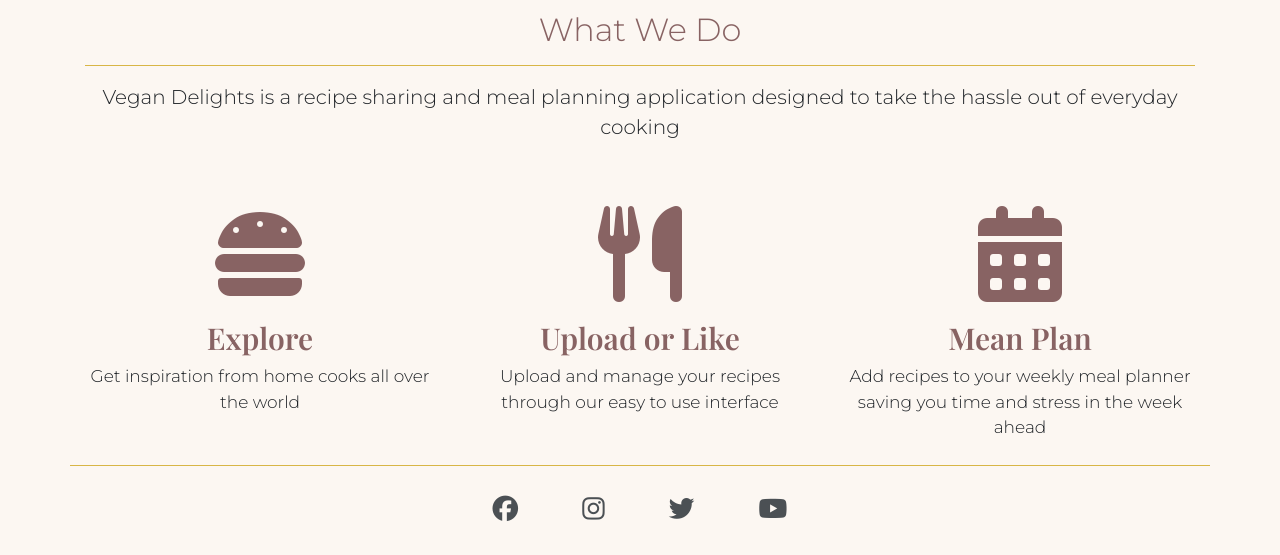
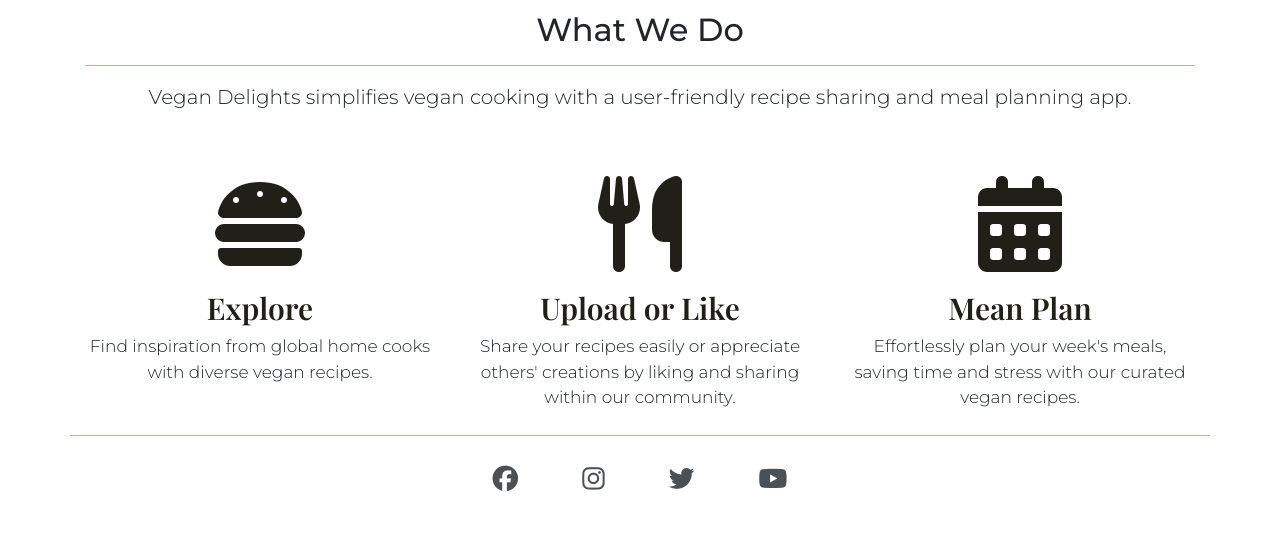
Before and after one commit to mehatabpathan/vegan_delights, a Django app: page / in a window 1280 px wide. Shown: the part 511-1066 px from the top of the page. After the commit the page ends 1002 px from the top, so only its background shows below. Run offline with Django 3.2, Linux system fonts and the light colour scheme; some libraries are stand-ins or nearby versions.

Commit message:
adding styles for all the classes

```diff
--- a/static/css/style.css
+++ b/static/css/style.css
@@ -7,21 +7,21 @@
 body {
     font-family: 'Montserrat', sans-serif;
     font-weight: 300;
-    background-color: rgb(252, 247, 242);
+    background-color: #fff;
 }
 
 .content {
     min-height: calc(100vh - 90px);
 }
 
-.pink-text {
+/* .pink-text {
     color: #886363;
     font-weight: 300;
-}
+} */
 
 .page-title {
     padding-top: 5px;
-    color: #886363;
+    color: #212018;
     font-weight: 300;
     text-align: center;
 }
@@ -40,7 +40,7 @@ body {
 }
 
 .navbar a:hover {
-    color: #886363;
+    color: #212018;
 }
 
 .logo-image {
@@ -54,7 +54,7 @@ body {
 /* Home Page */
 
 .hero-text-outer {
-    background-color: #F4DDD8;
+    background-color: #d8f4d9;
     min-height: 200px;
 }
 
@@ -69,15 +69,21 @@ body {
     margin: auto !important;
 }
 
+.slogan {
+    color: #212018;
+    font-weight: 300;
+}
+
+
 .feature-image {
     text-align: center;
-    color: #886363;
+    color: #212018;
 }
 
 .feature-title {
     font-family: 'Playfair Display', serif;
     font-size: 30px;
-    color: #886363;
+    color: #212018;
     padding-top: 10px;
     text-align: center;
 }
@@ -102,7 +108,7 @@ body {
 
 .card-detail {
     border: none;
-    color: #886363;
+    color: #212018;
 }
 
 .recipe-detail-title {
@@ -131,12 +137,13 @@ body {
     max-height: 300px;
     object-fit: cover;
     width: 100%;
+    height:100%;
 }
 
 .recipe-detail-header {
     border: none;
-    background-color: rgb(252, 247, 242);
-    color: #886363;
+    background-color: #d8f4d9;
+    color: #212018;
 }
 
 .action-buttons-outer {
@@ -164,12 +171,12 @@ body {
 }
 
 .add-recipe label {
-    color: #886363;
+    color: #212018;
     font-weight: bold;
 }
 
 .clearablefileinput {
-    color: #886363;
+    color: #212018;
     border: none
 }
 
--- a/templates/index.html
+++ b/templates/index.html
@@ -37,15 +37,14 @@
     <div class="container">
         <div class="row">
             <div class="col-12">
-                <h2 class="my-3 pink-text text-center">What We Do</h2>
+                <h2 class="my-3  text-center">What We Do</h2>
             </div>
         </div>
         <hr class="home-break">
         <div class="row mb-sm-5">
             <div class="col-12">
                 <p class="mt-3 my-md-3 text-center lead">
-                    Vegan Delights is a recipe sharing and meal planning application designed to take the hassle out of
-                    everyday cooking
+                    Vegan Delights simplifies vegan cooking with a user-friendly recipe sharing and meal planning app.
                 </p>
             </div>
         </div>
@@ -59,7 +58,7 @@
                 <div>
                     <h3 class="feature-title">Explore</h3>
                     <p class="feature-text">
-                        Get inspiration from home cooks all over the world
+                        Find inspiration from global home cooks with diverse vegan recipes.
                     </p>
                 </div>
             </div>
@@ -69,7 +68,7 @@
                 </div>
                 <h3 class="feature-title">Upload or Like</h3>
                 <p class="feature-text">
-                    Upload and manage your recipes through our easy to use interface
+                    Share your recipes easily or appreciate others' creations by liking and sharing within our community.
                 </p>
             </div>
             <div class="col-12 col-md-4 mb-2">
@@ -78,7 +77,7 @@
                 </div>
                 <h3 class="feature-title">Mean Plan</h3>
                 <p class="feature-text">
-                    Add recipes to your weekly meal planner saving you time and stress in the week ahead
+                    Effortlessly plan your week's meals, saving time and stress with our curated vegan recipes.
                 </p>
             </div>
         </div>
```
